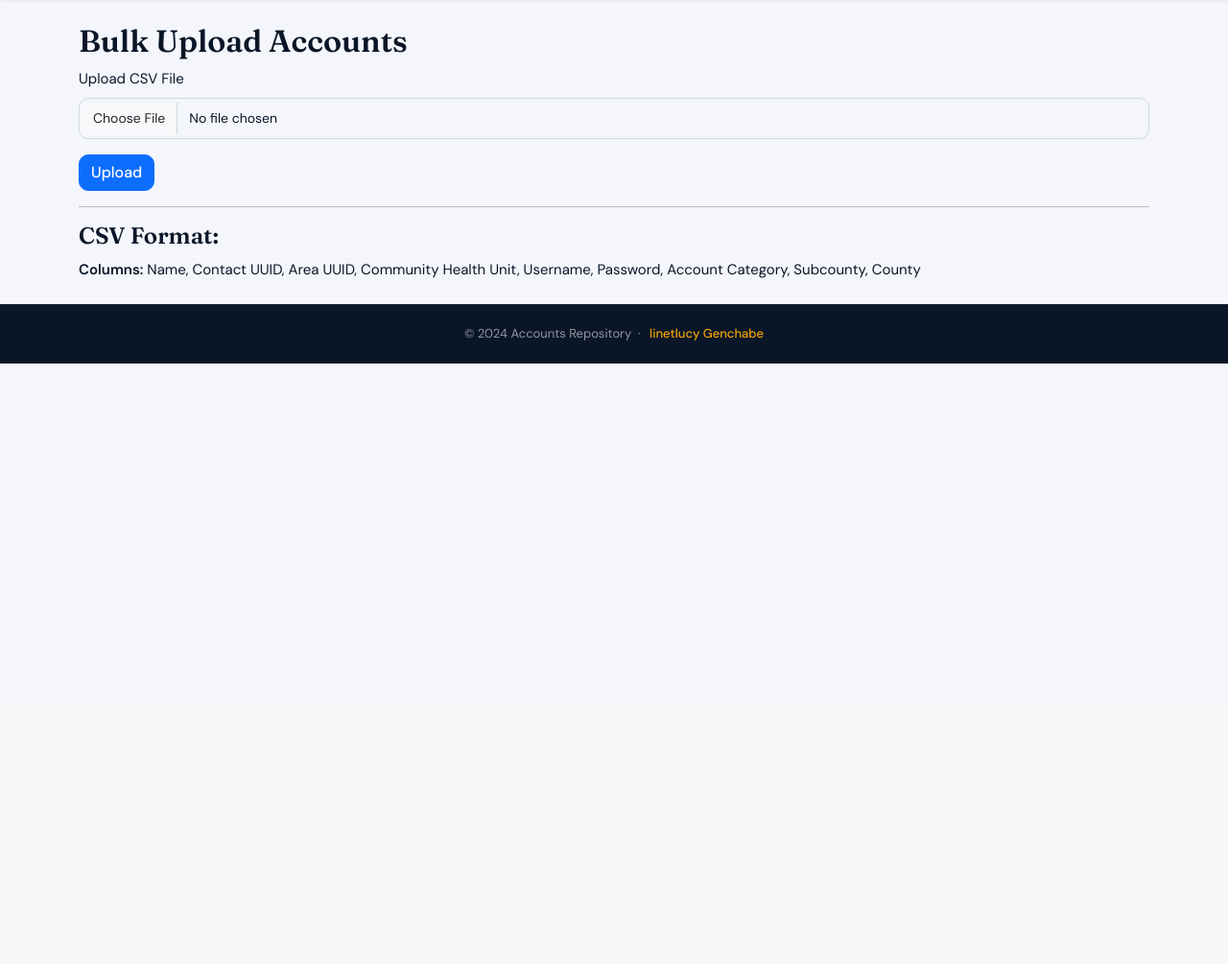
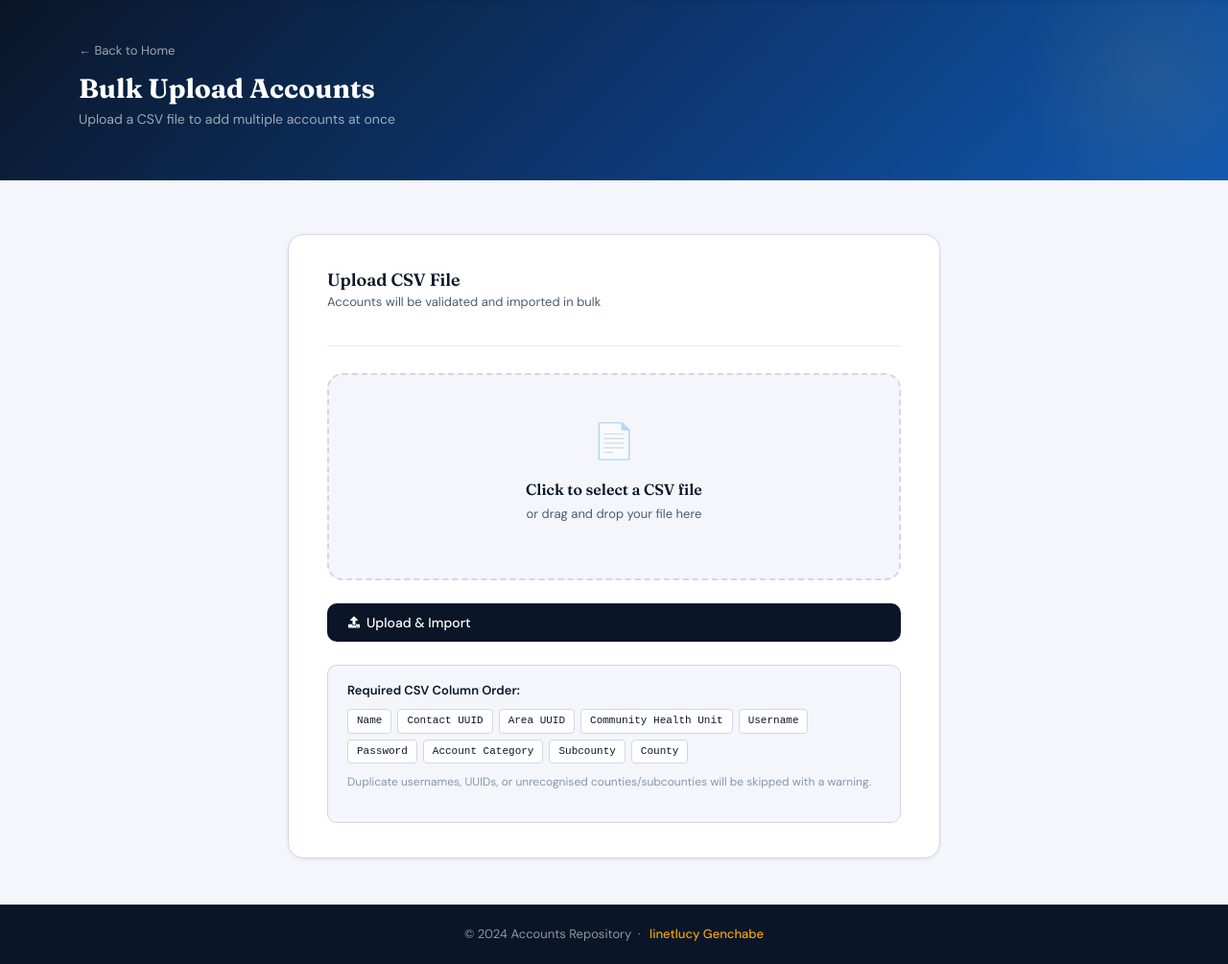
Before and after one commit to linetlucy-genchabe/AccountsRepo, a Django app: page /bulk-upload/ in a window 1280 px wide. Shown: the part 64-1069 px from the top of the page at 96% size. Before the commit the page ends 443 px from the top, so only its background shows below. Run offline with Django 5.2, Linux system fonts and the light colour scheme; some libraries are stand-ins or nearby versions.

Commit message:
redesign: replace plain upload form with interactive upload zone and CSV format guide

```diff
--- a/Repoapp/templates/bulk_upload.html
+++ b/Repoapp/templates/bulk_upload.html
@@ -1,41 +1,76 @@
 {% extends 'base.html' %}{%load bootstrap5%}{% load static %}
 {% block content %}
-<div class="container mt-4">
-    <h2>Bulk Upload Accounts</h2>
 
+<div class="page-header">
+  <div class="container">
+    <a href="{% url 'index' %}" style="color:rgba(255,255,255,0.6); margin-bottom:12px; display:inline-flex; align-items:center; gap:6px; font-size:13px; text-decoration:none;">
+      ← Back to Home
+    </a>
+    <h1>Bulk Upload Accounts</h1>
+    <p>Upload a CSV file to add multiple accounts at once</p>
+  </div>
+</div>
 
+<div class="container py-4">
+  <div class="form-card" style="max-width:680px;">
+
+    <div style="margin-bottom:28px; padding-bottom:18px; border-bottom:1px solid var(--gray-100);">
+      <h2 style="font-size:18px; margin-bottom:3px;">Upload CSV File</h2>
+      <p style="font-size:13px; color:var(--gray-600);">Accounts will be validated and imported in bulk</p>
+    </div>
 
     <form method="post" enctype="multipart/form-data">
       {% csrf_token %}
-        <div class="mb-3">
-            <label for="file" class="form-label">Upload CSV File</label>
-            <input type="file" class="form-control" name="file" required>
+
+      <div class="upload-zone mb-4" onclick="document.getElementById('csvFile').click()">
+        <div class="upload-zone-icon">📄</div>
+        <h4>Click to select a CSV file</h4>
+        <p>or drag and drop your file here</p>
+        <input type="file" id="csvFile" name="file" accept=".csv" required
+          style="display:none;"
+          onchange="document.getElementById('fileName').textContent = this.files[0]?.name || ''">
+        <p id="fileName" style="margin-top:10px; font-size:13px; font-weight:600; color:var(--navy);"></p>
       </div>
-        <button type="submit" class="btn btn-primary">Upload</button>
+
+      <button type="submit" class="btn-navy w-100">
+        <i class="fas fa-upload" style="font-size:12px;"></i> Upload & Import
+      </button>
     </form>
 
-    <hr>
+    <!-- CSV Format guide -->
+    <div class="csv-format-box mt-4">
+      <strong>Required CSV Column Order:</strong>
+      <div class="csv-columns">
+        <span class="csv-col-tag">Name</span>
+        <span class="csv-col-tag">Contact UUID</span>
+        <span class="csv-col-tag">Area UUID</span>
+        <span class="csv-col-tag">Community Health Unit</span>
+        <span class="csv-col-tag">Username</span>
+        <span class="csv-col-tag">Password</span>
+        <span class="csv-col-tag">Account Category</span>
+        <span class="csv-col-tag">Subcounty</span>
+        <span class="csv-col-tag">County</span>
+      </div>
+      <p style="margin-top:10px; font-size:12px; color:var(--gray-400);">
+        Duplicate usernames, UUIDs, or unrecognised counties/subcounties will be skipped with a warning.
+      </p>
+    </div>
 
-    <h4>CSV Format:</h4>
-    <p><strong>Columns:</strong> Name, Contact UUID, Area UUID, Community Health Unit, Username, Password, Account Category, Subcounty, County</p>
+  </div>
+</div>
 
 {% if messages %}
-    <div id="popupMessage" style="position: fixed; top: 20px; left: 50%; transform: translateX(-50%);
-        background-color: #f8d7da; color: #721c24; padding: 10px 20px; border-radius: 5px;
-        box-shadow: 0px 0px 10px rgba(0,0,0,0.2); display: block; z-index: 1000; margin-top: 6%;">
+<div id="popupMessage">
   {% for message in messages %}
-            <p>{{ message }}</p>
+    <p style="margin:0 0 4px;">{{ message }}</p>
   {% endfor %}
 </div>
-
 <script>
   setTimeout(function () {
     var popup = document.getElementById("popupMessage");
-            if (popup) {
-                popup.style.display = "none";
-            }
+    if (popup) popup.style.display = "none";
   }, 8000);
 </script>
 {% endif %}
-</div>
+
 {% endblock %}
```
Lines whose indentation alone changed are shown as unchanged.
